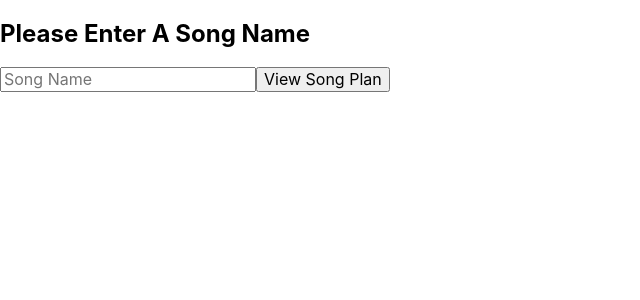
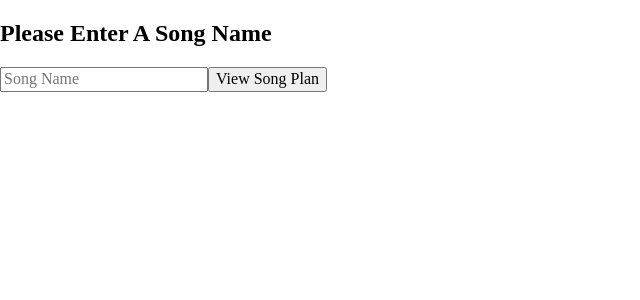
Before and after one commit to sebastianaclane/songplanner, a React (Create React App) app: page / in a window 1280 px wide. Shown: the top 300 px of the page, without its empty margins (0-640 px from the left). Built offline with nearby package versions, Linux system fonts and the light colour scheme.

Commit message:
Remove default Create React App css and set all elements to use border-box

```diff
--- a/src/css/style.css
+++ b/src/css/style.css
@@ -1,52 +1,6 @@
-.App {
-  text-align: center;
+html {
+  box-sizing: border-box;
 }
-
-.App-logo {
-  height: 40vmin;
-  pointer-events: none;
+*, *:before, *:after {
+  box-sizing: inherit;
 }
-
-@media (prefers-reduced-motion: no-preference) {
-  .App-logo {
-    animation: App-logo-spin infinite 20s linear;
-  }
-}
-
-.App-header {
-  background-color: #282c34;
-  min-height: 100vh;
-  display: flex;
-  flex-direction: column;
-  align-items: center;
-  justify-content: center;
-  font-size: calc(10px + 2vmin);
-  color: white;
-}
-
-.App-link {
-  color: #61dafb;
-}
-
-@keyframes App-logo-spin {
-  from {
-    transform: rotate(0deg);
-  }
-  to {
-    transform: rotate(360deg);
-  }
-}
-
-body {
-  margin: 0;
-  font-family: -apple-system, BlinkMacSystemFont, 'Segoe UI', 'Roboto', 'Oxygen',
-    'Ubuntu', 'Cantarell', 'Fira Sans', 'Droid Sans', 'Helvetica Neue',
-    sans-serif;
-  -webkit-font-smoothing: antialiased;
-  -moz-osx-font-smoothing: grayscale;
-}
-
-code {
-  font-family: source-code-pro, Menlo, Monaco, Consolas, 'Courier New',
-    monospace;
-}
```
